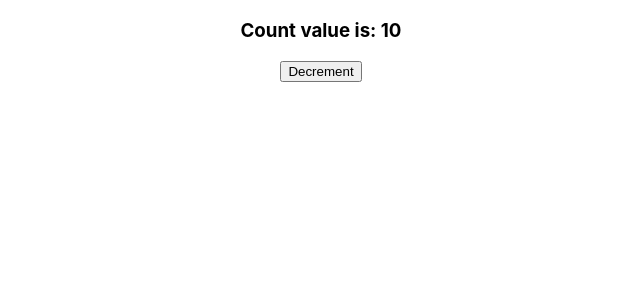
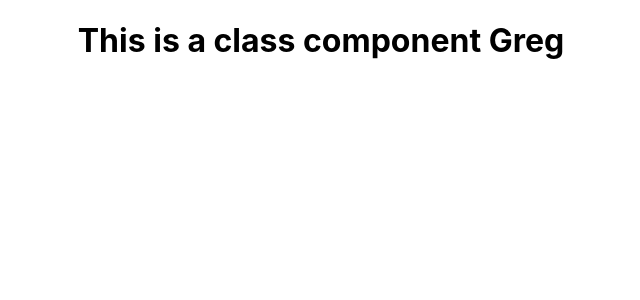
Before and after one commit to zannager/basic-react, a React (Create React App) app in the folder myproject/: page / in a window 1280 px wide. Shown: the top 300 px of the page, without its empty margins (319-959 px from the left). Built offline with nearby package versions, Linux system fonts and the light colour scheme.

Commit message:
destructuring props

```diff
--- a/myproject/src/App.js
+++ b/myproject/src/App.js
@@ -4,14 +4,16 @@ import Hello from './components/Hello'
 import Message from './components/Message';
 import Profile from './components/Profile';
 import Counter from './components/Counter';
+import Resume from './components/Resume';
 
 function App() {
   return (
     <div className="App">
       {/* <Hello />
-      <Message messageContent="this is a message from props"/>
-      <Profile name="greg" lastname="norman"/> */}
-      <Counter />
+      <Message messageContent="this is a message from props"/> */}
+      {/* <Profile name="greg" lastname="norman"/> */}
+      {/* <Counter /> */}
+      <Resume name="Greg"/>
     </div>
   );
 }
--- a/myproject/src/components/Counter.js
+++ b/myproject/src/components/Counter.js
@@ -1,4 +1,4 @@
-import { execOnce } from "next/dist/shared/lib/utils";
+// import { execOnce } from "next/dist/shared/lib/utils";
 import { Component } from "react";
 
 class Counter extends Component {
--- a/myproject/src/components/Profile.js
+++ b/myproject/src/components/Profile.js
@@ -1,6 +1,13 @@
 function Profile (props) {
-    console.log(props);
-    return <h1>Name: {props.name} {props.lastname}</h1>
+
+    const {name, lastname} = props;
+
+    return (
+    <h1>
+        Name: {name} {lastname}
+        {/* Name: {props.name} {props.lastname} */}
+        </h1>
+    );
 }
 
 export default Profile;
--- /dev/null
+++ b/myproject/src/components/Resume.js
@@ -0,0 +1,12 @@
+import { Component } from "react";
+
+class Resume extends Component{
+    render() {
+        const {name} = this.props;
+        return <h1>
+            This is a class component {name}
+        </h1>
+    }
+}
+
+export default Resume;
```
